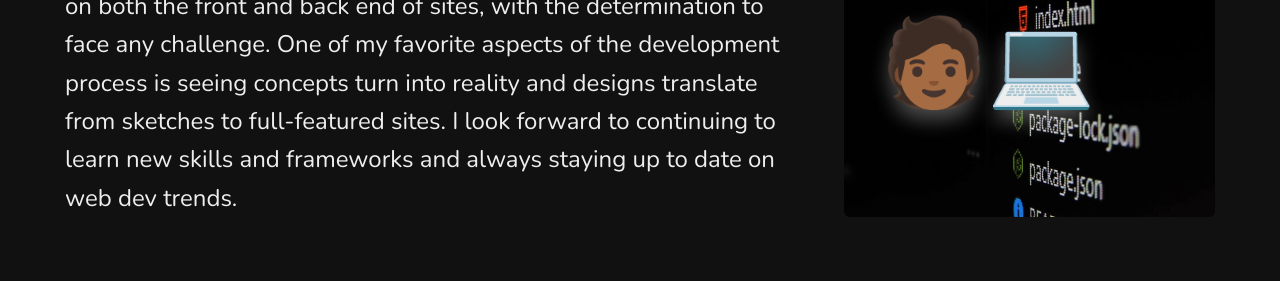
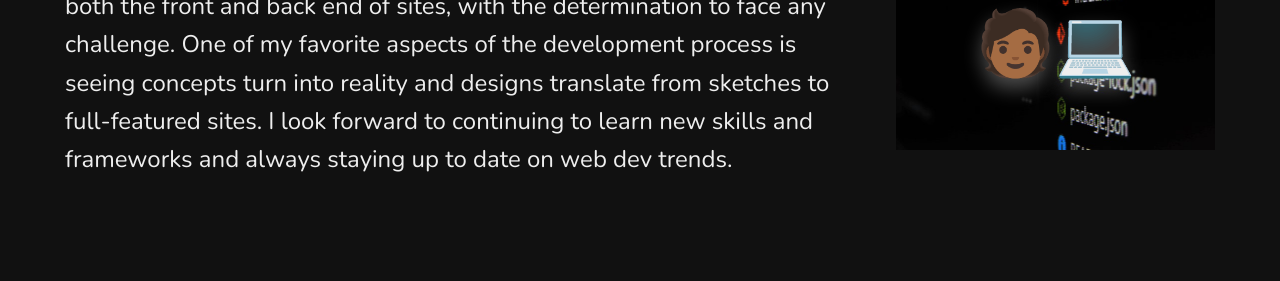
Before and after one commit to salashamir/devportfolio, a website: page index.html in a window 1280 px wide. Shown: the part 3402-3683 px from the top of the page. After the commit the page ends 3645 px from the top, so only its background shows below. Drawn offline with nearby package versions, Linux system fonts and the light colour scheme.

Commit message:
made about img not bcg img but img element

```diff
--- a/index.html
+++ b/index.html
@@ -546,8 +546,8 @@
               frameworks and always staying up to date on web dev trends.
             </p>
             <div class="about__img-cont">
-              <span>🧑🏾</span>
-              <span>💻</span>
+              <img src="imgs/about-img.jpg" alt="" />
+              <span>🧑🏾💻</span>
             </div>
           </div>
         </div>
--- a/sass/layout/_about.scss
+++ b/sass/layout/_about.scss
@@ -42,21 +42,27 @@
 
   &__img-cont {
     flex: 1;
-    display: flex;
-    align-items: center;
-    justify-content: left;
-    font-size: 8.6rem;
-    padding: 3.6rem;
-    background: url("imgs/about-img.jpg") right/cover;
+    font-size: 6.4rem;
     border-radius: 6px;
+    position: relative;
 
-    &:hover span {
-      transform: scale(1.2);
+    img {
+      max-width: 100%;
+      height: auto;
+      display: block;
     }
 
     span {
+      position: absolute;
+      top: 50%;
+      left: 50%;
+      transform: translate(-50%, -50%);
       transition: all 0.2s;
       text-shadow: 0 1rem 2rem rgba(255, 255, 255, 0.3);
+
+      &:hover {
+        transform: translate(-50%, -50%) scale(1.2);
+      }
     }
   }
 }
```
Also changed, not shown: css/main.css, 1 other file.
